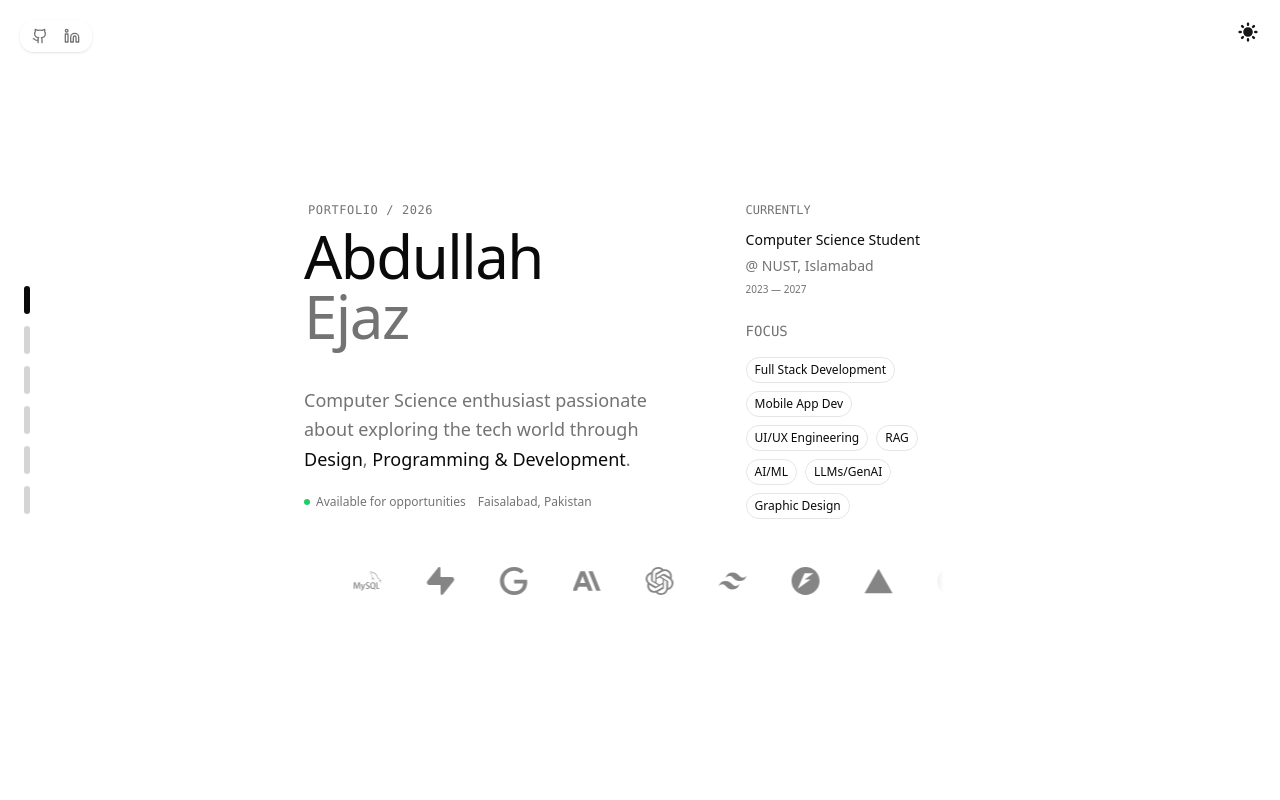
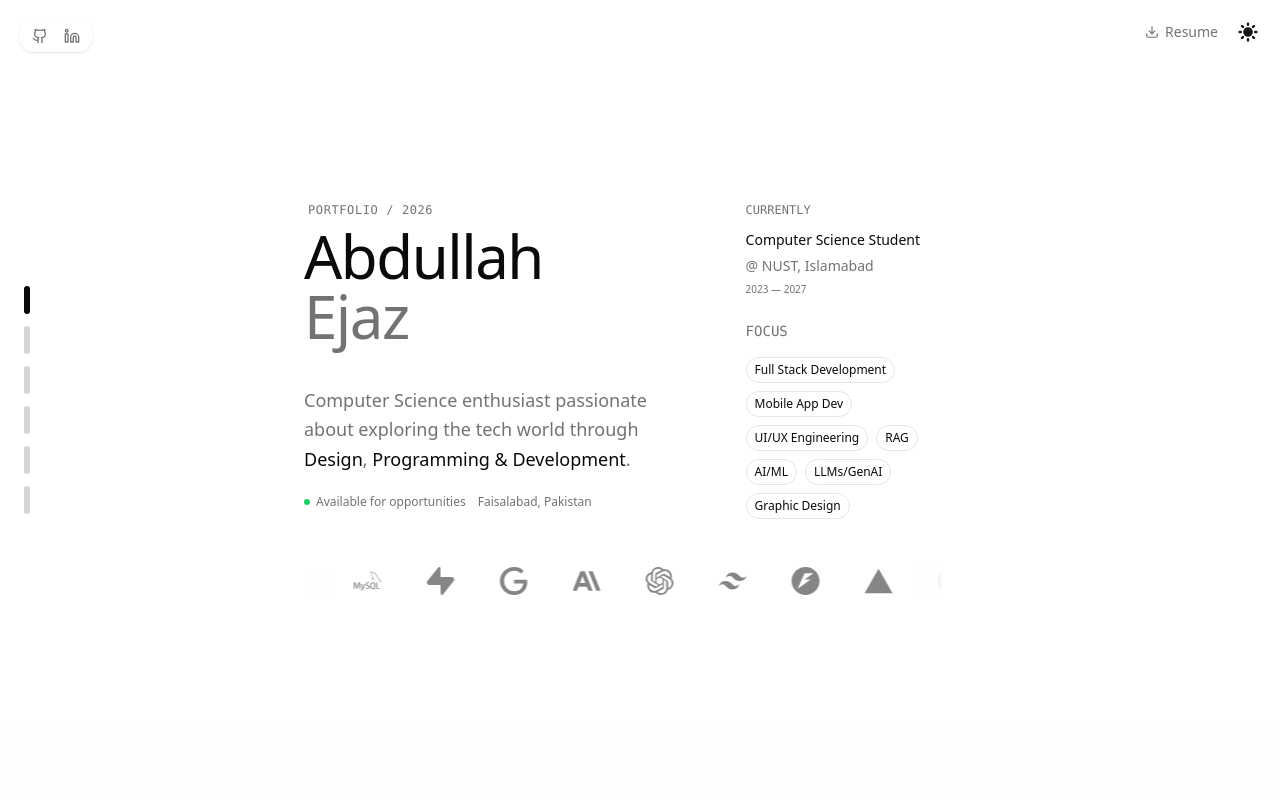
Before and after one commit to GitMithril/portfolio, a Next.js app: page / in a window 1280 px wide. Shown: the top 800 px of the page. Built offline with nearby package versions, Linux system fonts and the light colour scheme.

Commit message:
Added download resume button.

```diff
--- a/app/page.tsx
+++ b/app/page.tsx
@@ -2,7 +2,7 @@
 
 import Link from "next/link"
 import { useEffect, useRef, useState } from "react"
-import { Github, Linkedin } from "lucide-react"
+import { Github, Linkedin, Download } from "lucide-react"
 import { useTheme } from "next-themes"
 import { AnimatedThemeToggle } from "@/components/animated-theme-toggle"
 import { BoxReveal } from "@/components/magicui/box-reveal"
@@ -279,8 +279,16 @@ export default function Home() {
         </div>
       </div>
 
-      {/* Animated Theme Toggle - Top Right */}
-      <div className="fixed top-5 right-5 z-50">
+      {/* Resume + Theme Toggle - Top Right */}
+      <div className="fixed top-5 right-5 z-50 flex items-center gap-4.5">
+        <a
+          href="/AbdullahEjaz.pdf"
+          download
+          className="flex items-center gap-1.5 text-sm text-muted-foreground hover:text-foreground transition-all duration-300 hover:drop-shadow-[0_0_6px_rgba(255,255,255,0.4)] dark:hover:drop-shadow-[0_0_6px_rgba(255,255,255,0.35)]"
+        >
+          <Download className="w-3.5 h-3.5" />
+          <span>Resume</span>
+        </a>
         <AnimatedThemeToggle variant="circle" start="top-right" />
       </div>
 
```
Also changed, not shown: 1 other file (tests, documents, lock files or other folders).
